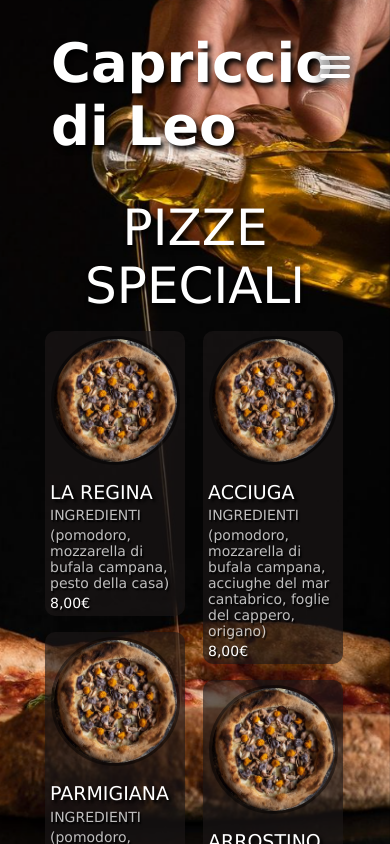
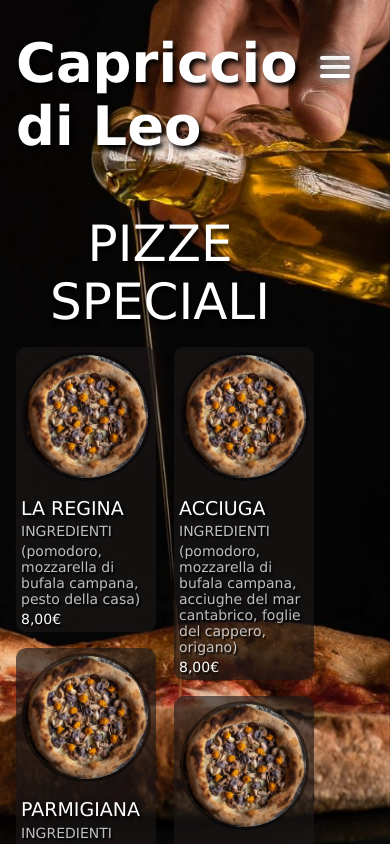
Before and after one commit to Cristian-Lazzari/pizza-light-heroku, a Vue app: page /menu in a window 390 px wide. Shown: the top 844 px of the page. Built offline with nearby package versions, Linux system fonts and the light colour scheme.

Commit message:
header spacing menu

```diff
--- a/src/components/AppHeader.vue
+++ b/src/components/AppHeader.vue
@@ -41,7 +41,7 @@
             <span id="s-2"></span>
             <span id="s-3"></span>
         </div>
-  </div>
+    </div>
       <div class="aside-m"
             :class="state.sideMenuValue ?  'aside-tel-on' : 'aside-tel-off'">
               <span @click="openSide"> <router-link :to="{ name: 'home' }" class="nav-link active" >home</router-link> </span>
@@ -63,12 +63,12 @@
   padding-bottom: 4.5rem;
 }
 .header{
-  max-width: 100%;
   padding: 1em;
 }
 .jumbo{
 color: $c-white;
 display: flex;
+width: 100%;
 justify-content: space-between;
 margin-bottom: 20px;
 font-size: $fs-title-max;
@@ -261,6 +261,9 @@ letter-spacing: .0em;
     }
 }
 @media (max-width:500px) {
+  .header{
+    width: 100vw;
+  }
     .title{
             margin-bottom: 5%;
             .fr-title, .sc-title{
--- a/src/pages/Menu.vue
+++ b/src/pages/Menu.vue
@@ -87,20 +87,22 @@
   flex-direction: column;
   align-items: center;
   width: 1150px;
+  padding: 1em;
+
 }
 .extended{
   height: 650px!important;
 }
 .product-cont{
+  max-width: 1150px;
+  width: 100%;
   margin: 0 auto;
+  height:580px;
   display: flex;
-  height:580px;
   flex-direction: column;
   align-items: flex-start;
   flex-wrap: wrap;
   gap: 1rem;
-  width: 100%;
-  max-width: 1150px;
   z-index: 1!important;
   .product{
       display: flex;
@@ -193,14 +195,14 @@
 @media (max-width:810px) {
 
   .menu{
-    width: 710px;
+    width: 720px;
   }
   .product-cont{
-    width: 690px;
+    width: 700px;
     height: 1100px;
     .product{
       flex-direction: column;
-      width: 220px;
+      width: 180px;
     }
   }
   .extended{
@@ -208,7 +210,7 @@
   }
 
 }
-@media (max-width:780px) {
+@media (max-width:790px) {
   .menu{
     width: 600px;
   }
```
